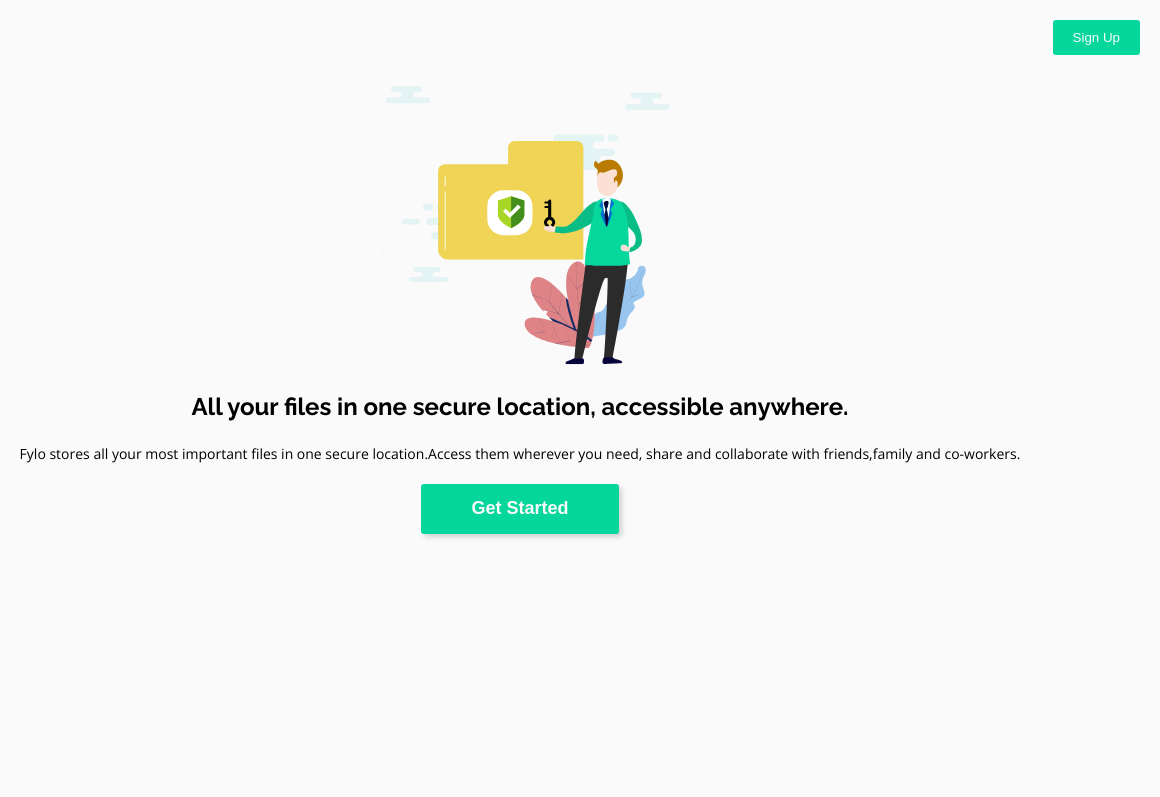
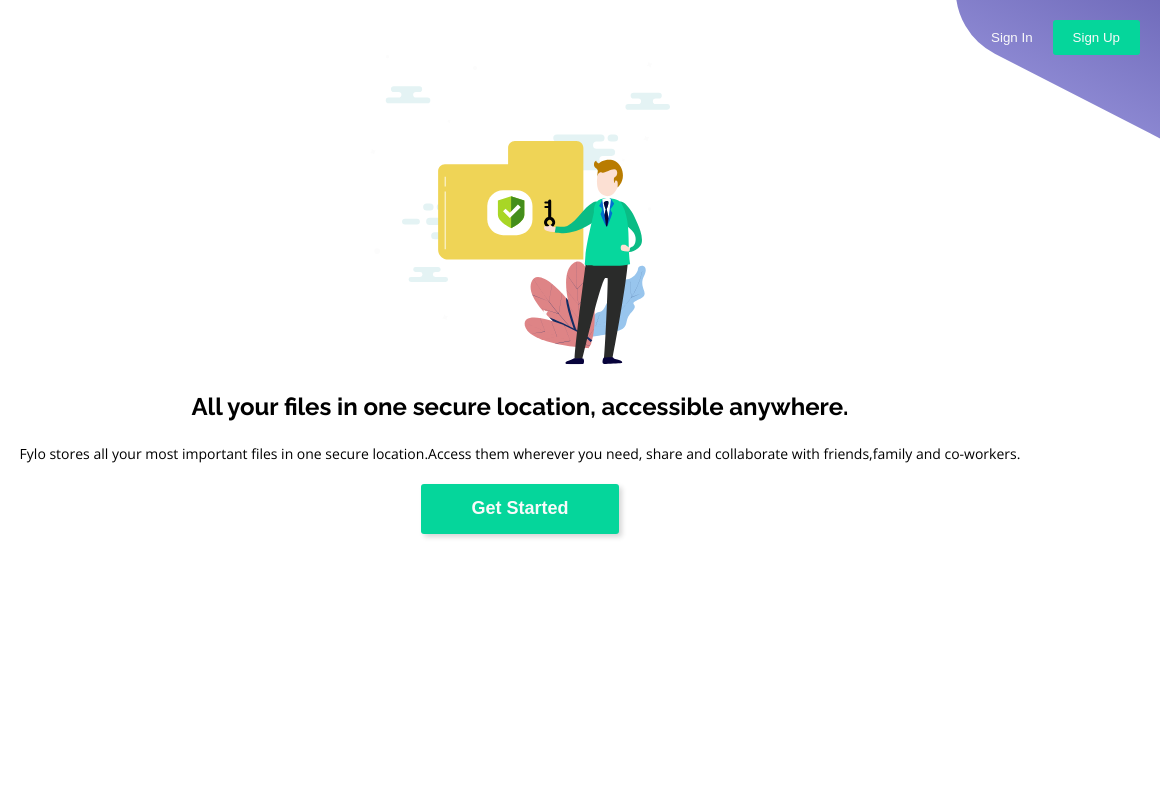
Before and after one commit to Filiipe/fylo-landing-page, a website: page index.html in a window 1280 px wide. Shown: the top 797 px of the page, 120-1280 px from the left. Drawn offline with nearby package versions, Linux system fonts and the light colour scheme; files that its build step writes are made by us from their sources.

Commit message:
Add bg-img

```diff
--- a/src/sass/layout/_layout.sass
+++ b/src/sass/layout/_layout.sass
@@ -3,6 +3,7 @@
   width: 100%
   background-color: var(--white)
   padding: 2rem
+  background: url(../../images/bg-intro-mobile.svg) no-repeat 100% top
 
 .landing__header
   display: flex
```
